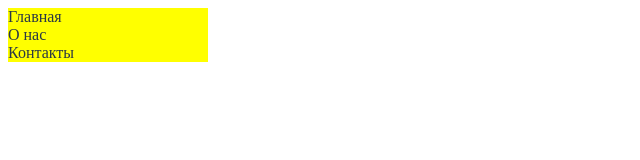
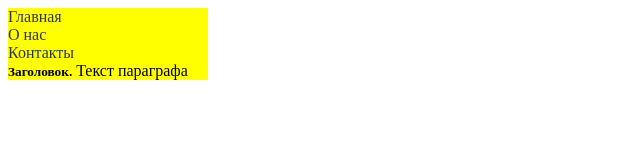
Before and after one commit to dianakucherenko/lab6, a website: page public_html/index.html in a window 1280 px wide. Shown: the whole page, without its empty margins (0-640 px from the left). Drawn offline with Linux system fonts and the light colour scheme.

Commit message:
display inline

```diff
--- a/public_html/index.html
+++ b/public_html/index.html
@@ -11,6 +11,7 @@
             <a href="index.html">Главная</a>
             <a href="about_us.html">О нас</a>
             <a href="contact.html">Контакты</a>
+            <h5>Заголовок.</h5> <p>Текст параграфа</p>
         </div>
     </body>
 </html>
--- a/public_html/style/style.css
+++ b/public_html/style/style.css
@@ -11,3 +11,6 @@
  color:#92A9BF;
  background:blue;
 }
+h5, p{
+ display:inline;
+}
```
